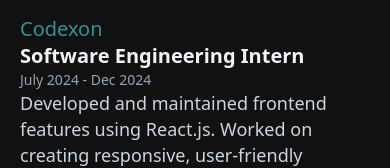
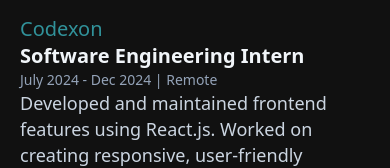
Before and after one commit to PrathamSingh1/Portfolio, a React (Vite) app: page / in a window 390 px wide. Shown: the part 827-995 px from the top of the page. Built offline with nearby package versions, Linux system fonts and the light colour scheme; a web font is replaced by a local one.

Commit message:
Fixed Mobile Responsive

```diff
--- a/src/pages/Home.jsx
+++ b/src/pages/Home.jsx
@@ -75,7 +75,7 @@
         <div className='sm:max-w-[740px] max-w-[350px] mx-auto'>
           <h2 className='text-[20px] leading-[26px] text-[#31929a] font-[500]'>Codexon</h2>
           <h1 className='text-[20px] leading-[28px] text-[#f1f5f9] font-[700]'>Software Engineering Intern</h1>
-          <h3 className='text-[14px] leading-[20px] text-[#94a3b8] font-[400]'>July 2024 - Dec 2024 </h3>
+          <h3 className='text-[14px] leading-[20px] text-[#94a3b8] font-[400]'>July 2024 - Dec 2024 | Remote</h3>
           <p className='sm:text-[20px] text-[18px] leading-[26px] text-[#cbd5e1] font-[400]'>Developed and maintained frontend features using React.js. Worked on creating responsive, user-friendly interfaces and improving overall UI/UX for the company's web applications. Collaborated with the backend team to integrate APIs and ensure smooth functionality across the platform.</p>
         </div>
       </div>
```
